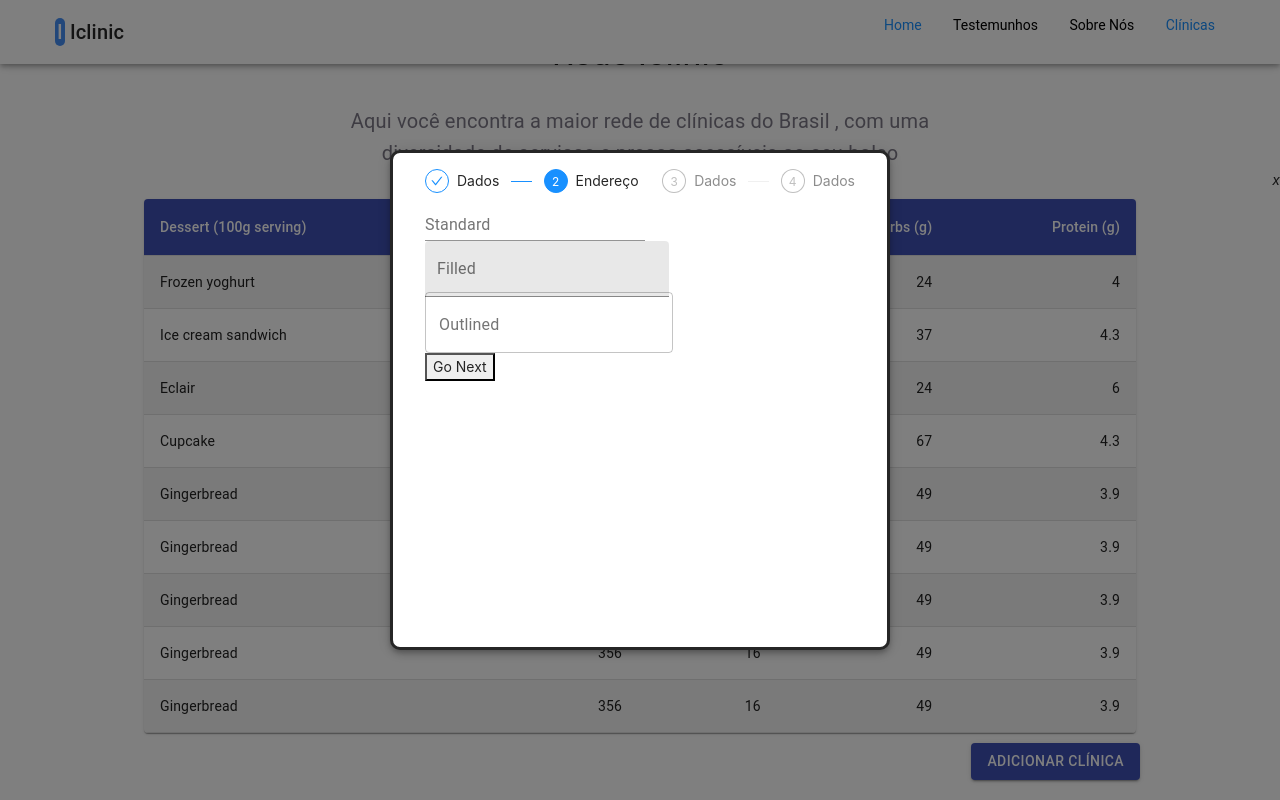
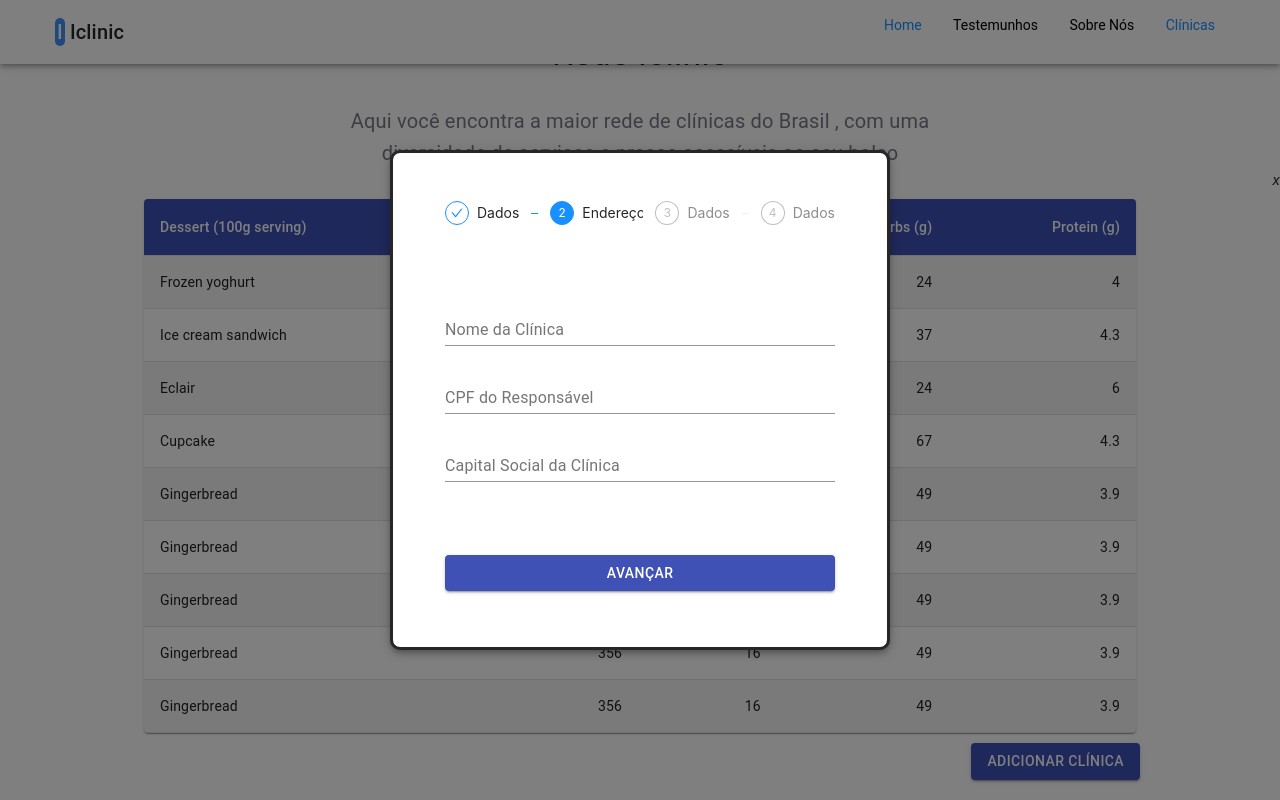
Before and after one commit to drcash-brazil/front-end-challenge, a React (Create React App) app in the folder iclinic/: page /Clinic in a window 1280 px wide. Both pictures are taken after a click on the button "ADICIONAR CLÍNICA". Shown: the part 51-851 px from the top of the page. Built offline with nearby package versions, Linux system fonts and the light colour scheme.

Commit message:
feat: add new form pages

```diff
--- a/iclinic/src/form/form.jsx
+++ b/iclinic/src/form/form.jsx
@@ -3,41 +3,46 @@ import React ,{ useState } from "react";
 import Pagination from './pagination/index';
 import 'antd/dist/antd.css';
 import Swal from 'sweetalert2';
+import Button from "@material-ui/core/Button";
+import Step1 from './pages/first';
+import Step2 from './pages/second';
+import Preview from './pages/preview';
 
-import Step1 from './pages/first';
-export default function Form() {
+export default function Form(props) {
   const [page, setPage] = useState(1);
-  const [data, setData] = useState({
-    user: {},
-    profile: {},
-    settings: {}
-  });
+  const [data, setData] = useState([]);
+  const [data1, setData1] = useState([]);
 
-
+  const childCompRef = React.useRef(null);
   function goNextPage() {
     if (page === 4) return;
     setPage((page) => page + 1);
   }
 
-  function updateData(type, newData) {
-    setData((data) => {
-      return { ...data, [type]: newData };
-    });
+
+
+  const handleSetData1 =(data)=> {
+  console.log(data);
+  setData(data);
   }
 
-  function submit() {
+  const handleSetData2 =(data)=> {
+  console.log(data);
+  setData1(data);
+  }
+
+   const submit = () => {
 
     Swal.fire({
-      position: 'top-end',
       icon: 'success',
-      title: 'Your work has been saved',
+      title: 'Clínica registada com sucesso',
       showConfirmButton: false,
-      timer: 1500
+      timer: 1200,
+      zIdex:'20000'
     })
-  }
-
+   }
   return (
-    <div className="App">
+    <div className="FormParent">
 
       <div>
       <Pagination current={page} />
@@ -46,45 +51,22 @@ export default function Form() {
 
       {/* the content goes here */}
       <div>
-        {page === 1 && <Step1 />}
+        {page === 1 && <Step1  onChange={handleSetData1}  />}
         {page === 2 && (
-          <OnboardingTwo data={data.profile} update={updateData} />
+          <Step2   onChange={handleSetData2} />
         )}
         {page === 3 && (
-          <OnboardingThree data={data.settings} update={updateData} />
+          <Preview data={[ data , data1]} >  </Preview>
         )}
-        {page === 4 && <Step1 />}
+
       </div>
 
-      {page !== 4 && <button onClick={goNextPage}>Go Next</button>}
-      {page === 4 && (
-        <button type="submit" onClick={submit}>
+      {page !== 3 && <Button onClick={goNextPage} color="primary" variant="contained" >Avançar</Button>}
+      {page === 3 && (
+        <Button type="submit"  variant="contained" color="primary" onClick={submit}>
           Submit
-        </button>
+        </Button>
       )}
     </div>
   );
 }
-
-function OnboardingOne({ data, update }) {
-  const newData = {};
-
-  return (
-    <div>
-      i am page one
-      <button onClick={() => update("user", newData)}></button>
-    </div>
-  );
-}
-
-function OnboardingTwo({ data, update }) {
-  return <div>i am page two</div>;
-}
-
-function OnboardingThree({ data, update }) {
-  return <div>i am page three</div>;
-}
-
-function OnboardingFour({ data, update }) {
-  return <div>i am page four</div>;
-}
--- a/iclinic/src/form/pages/first.jsx
+++ b/iclinic/src/form/pages/first.jsx
@@ -1,14 +1,46 @@
-import React from 'react'
+import React ,{useState} from 'react'
 import TextField from '@material-ui/core/TextField';
 import styled from 'styled-components';
+import { makeStyles } from '@material-ui/core/styles';
+const useStyles = makeStyles((theme) => ({
+  form: {
+    display: 'flex',
+    alignItems: 'center',
+    justifyContent: 'center',
+    flexDirection:'column',
 
+  },input:{
 
-function Step1() {
+    width:'100%',
+    margin:'10px'
+}
+
+}));
+
+function Step1(props) {
+
+  const classes = useStyles();
+  const [data , setData] = useState({
+   nome:"",
+   cpf:"",
+   capital:""
+  });
+
+  const handleChange = (evt) =>{
+    setData({
+      ...data, [evt.target.name]:evt.target.value}  );
+  }
+  React.useEffect(() => {
+    if (props.onChange) {
+      props.onChange(data)
+    }
+  }, [data.nome, data.cpf , data.capital])
+
   return (
-    <form  noValidate autoComplete="off">
-  <TextField id="standard-basic" label="Standard" />
-  <TextField id="standard-basic" label="Filled" variant="filled" />
-  <TextField id="standard-basic" label="Outlined" variant="outlined" />
+    <form className={classes.form} noValidate autoComplete="off" >
+  <TextField  name="nome"  id="standard-basic" className={classes.input}  onChange={handleChange}  label="Nome da Clínica" />
+  <TextField  name="cpf"   id="standard-basic" className={classes.input}  onChange={handleChange}   label="CPF do Responsável"  />
+  <TextField  name="capital"  id="standard-basic" className={classes.input} onChange={handleChange}   label="Capital Social da Clínica"  />
 </form>
   )
 }
--- /dev/null
+++ b/iclinic/src/form/pages/preview.jsx
@@ -0,0 +1,40 @@
+import React from 'react'
+import TextField from '@material-ui/core/TextField';
+import Typography  from '@material-ui/core/Typography';
+
+import styled from 'styled-components';
+import { makeStyles } from '@material-ui/core/styles';
+const useStyles = makeStyles((theme) => ({
+ input:{
+
+    width:'100%',
+    margin:'10px'
+}, text:{
+marginBottom:'5px'
+}, root:{
+  display:'flex',
+  alignItems:'center',
+  justifyContent:'center',
+  flexDirection:'column'
+}
+
+}));
+
+function Preview(props) {
+  const classes = useStyles();
+
+  return (
+    <div className={classes.root}>
+    <Typography variant="h4" > -- Ver Dados -- </Typography>
+    <Typography className={classes.text} variant="h5">{props.data[0].nome}  </Typography>
+    <Typography className={classes.text} variant="h5"> {props.data[0].cpf}  </Typography>
+    <Typography className={classes.text} variant="h5"> {props.data[0].capital} </Typography>
+    <Typography className={classes.text} variant="h5"> {props.data[1].estado}  </Typography>
+    <Typography className={classes.text} variant="h5"> {props.data[1].municipio}  </Typography>
+    <Typography className={classes.text} variant="h5"> {props.data[1].rua} </Typography>
+
+    </div>
+  )
+}
+
+export default Preview
--- a/iclinic/src/form/pages/second.jsx
+++ b/iclinic/src/form/pages/second.jsx
@@ -0,0 +1,49 @@
+import React from 'react'
+import TextField from '@material-ui/core/TextField';
+import styled from 'styled-components';
+import { makeStyles } from '@material-ui/core/styles';
+const useStyles = makeStyles((theme) => ({
+  form: {
+    display: 'flex',
+    alignItems: 'center',
+    justifyContent: 'center',
+    flexDirection:'column',
+
+  },input:{
+
+    width:'100%',
+    margin:'10px'
+}
+
+}));
+
+function Step2(props) {
+  const classes = useStyles();
+
+  const [data , setData] = React.useState({
+    estado:"",
+    municipio:"",
+    rua:""
+   });
+
+  const handleChange = (evt) =>{
+    setData({
+      ...data, [evt.target.name]:evt.target.value}  );
+  }
+
+  React.useEffect(() => {
+    if (props.onChange) {
+      props.onChange(data)
+    }
+  }, [data.estado, data.rua , data.municipio])
+
+  return (
+    <form className={classes.form} noValidate autoComplete="off">
+  <TextField id="standard-basic"  onChange={handleChange}  name="estado" className={classes.input} label="Estado" />
+  <TextField id="standard-basic" onChange={handleChange} name="municipio" className={classes.input} label="Município"  />
+  <TextField id="standard-basic" onChange={handleChange} name="rua"  className={classes.input}  label="Rua"  />
+</form>
+  )
+}
+
+export default Step2
--- a/iclinic/src/index.css
+++ b/iclinic/src/index.css
@@ -3,89 +3,10 @@ body {
   margin: 0;
   font-family: -apple-system, BlinkMacSystemFont, 'Segoe UI', 'Roboto', 'Oxygen',
 }
+.FormParent{
 
-.stepsWrapper{
-  width: 60%;
-  margin: 0 auto;
+height:100%;
+display:flex;
+justify-content: space-around;
+flex-direction:column;
 }
-ol.progtrckr {
-  list-style-type: none;
-  padding: 0;
-}
-ol.progtrckr li {
-  display: inline-block;
-  text-align: center;
-  line-height: 4.5rem;
-  cursor: pointer;
-}
-ol.progtrckr li span {
-  padding: 0 1.5rem;
-}
-@media (max-width: 650px) {
-  .progtrckr li span {
-    display: none;
-  }
-}
-.progtrckr em {
-  display: none;
-  font-weight: 700;
-  padding-left: 1rem;
-}
-@media (max-width: 650px) {
-  .progtrckr em {
-    display: inline;
-  }
-}
-ol.progtrckr li.progtrckr-todo {
-  color: silver;
-  border-bottom: 4px solid silver;
-}
-ol.progtrckr li.progtrckr-doing {
-  color: black;
-  border-bottom: 4px solid #CCCCCC;
-}
-ol.progtrckr li.progtrckr-done {
-  color: black;
-  border-bottom: 4px solid #0d6efd;
-}
-ol.progtrckr li:after {
-  content: "\00a0\00a0";
-}
-ol.progtrckr li:before {
-  position: relative;
-  bottom: -3.7rem;
-  float: left;
-  left: 50%;
-}
-ol.progtrckr li.progtrckr-todo:before {
-  content: "\039F";
-  color: silver;
-  background-color: white;
-  width: 1.2em;
-  line-height: 1.4em;
-}
-ol.progtrckr li.progtrckr-todo:hover:before {
-  color: #ff4500;
-}
-ol.progtrckr li.progtrckr-doing:before {
-  content: "\2022";
-  color: white;
-  background-color: #CCCCCC;
-  width: 1.2em;
-  line-height: 1.2em;
-  border-radius: 1.2em;
-}
-ol.progtrckr li.progtrckr-doing:hover:before {
-  color: #ff4500;
-}
-ol.progtrckr li.progtrckr-done:before {
-  content: "\2713";
-  color: white;
-  background-color: #0d6efd;
-  width: 1.2em;
-  line-height: 1.2em;
-  border-radius: 1.2em;
-}
-ol.progtrckr li.progtrckr-done:hover:before {
-  color: #333;
-}
```
Also changed, not shown: iclinic/src/form/pages/submit.jsx (deleted), iclinic/src/form/pages/third.jsx (deleted).
